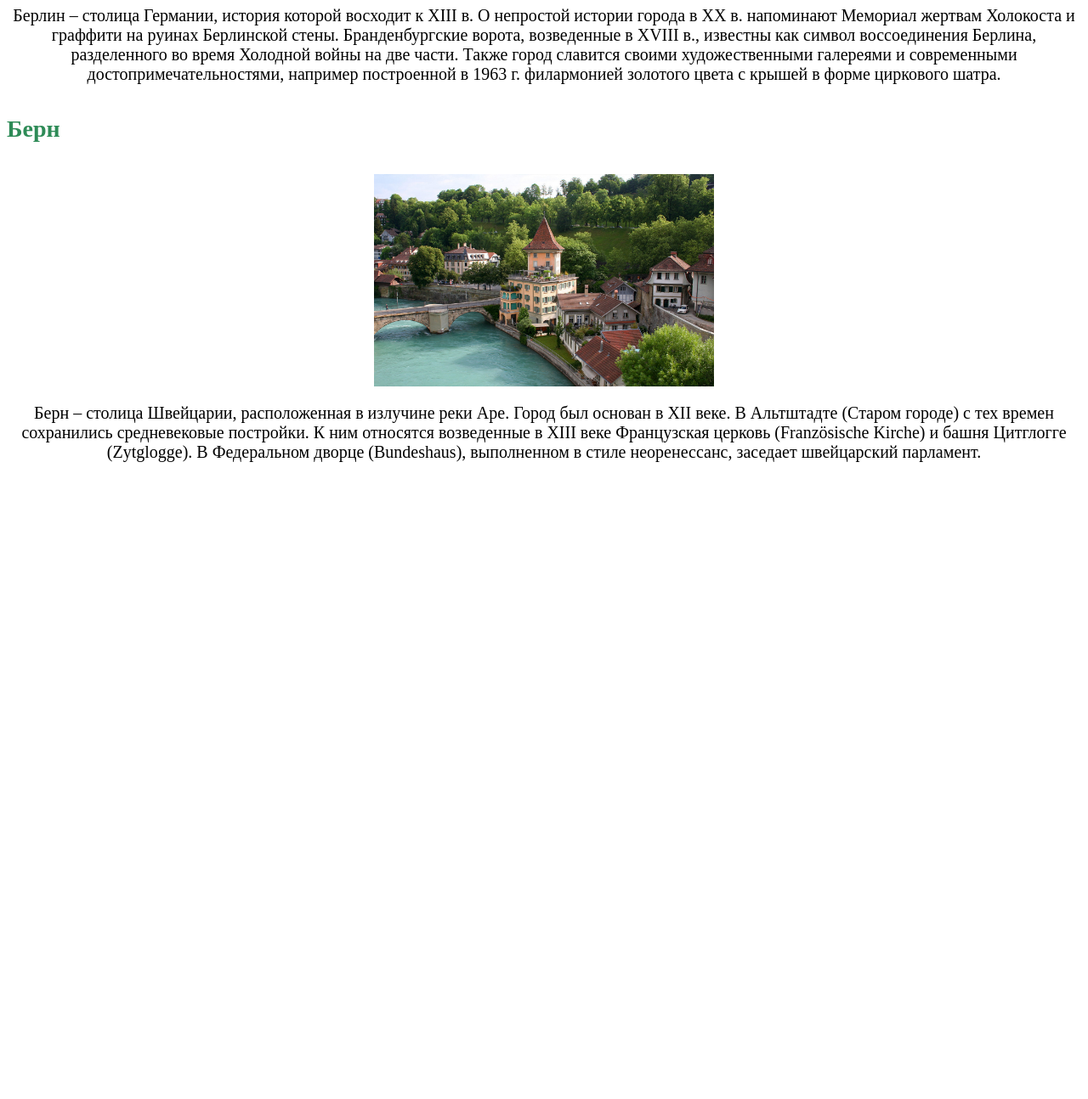
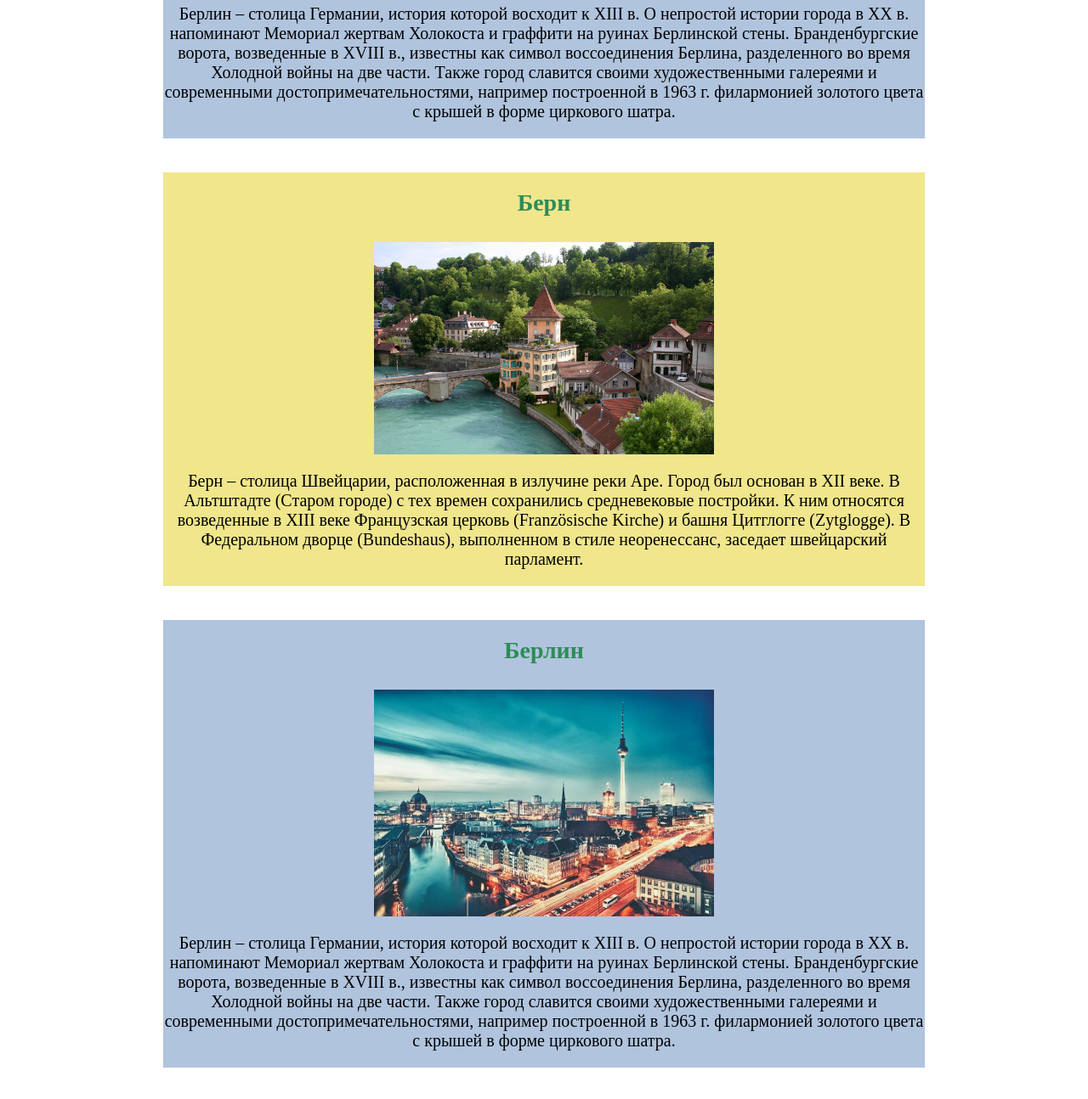
Before and after one commit to ArsenLen/FE-45-46, a plain HTML site: page project1/index.html in a window 1280 px wide. Shown: the part 460-1754 px from the top of the page at 85% size. Before the commit the page ends 1024 px from the top, so only its background shows below. Drawn offline with Linux system fonts and the light colour scheme.

Commit message:
project 1 done

```diff
--- a/project1/index.html
+++ b/project1/index.html
@@ -10,9 +10,9 @@
 </head>
 
 <body>
-    <h1>Города Европы</h1>
+    <h1 class="title">Города Европы</h1>
 
-    <article>
+    <article class="post-blue">
         <h4>Берлин</h4>
         <img src="./images/Berlin.jpg" alt="Берлин">
         <p>
@@ -24,7 +24,30 @@
         </p>
     </article>
 
-    <article>
+    <article class="post-yellow">
+        <h4>Берн</h4>
+        <img src="./images/Bern.jpg" alt="">
+        <p>
+            Берн – столица Швейцарии, расположенная в излучине реки Аре. Город был основан в XII веке. В Альтштадте (Старом
+            городе) с тех времен сохранились средневековые постройки. К ним относятся возведенные в XIII веке Французская
+            церковь (Französische Kirche) и башня Цитглогге (Zytglogge). В Федеральном дворце (Bundeshaus), выполненном в стиле
+            неоренессанс, заседает швейцарский парламент.
+        </p>
+    </article>
+
+    <article class="post-blue">
+        <h4>Берлин</h4>
+        <img src="./images/Berlin.jpg" alt="Берлин">
+        <p>
+            Берлин – столица Германии, история которой восходит к XIII в. О непростой истории города в XX в. напоминают
+            Мемориал жертвам Холокоста и граффити на руинах Берлинской стены. Бранденбургские ворота, возведенные в XVIII
+            в., известны как символ воссоединения Берлина, разделенного во время Холодной войны на две части. Также город
+            славится своими художественными галереями и современными достопримечательностями, например построенной в 1963 г.
+            филармонией золотого цвета с крышей в форме циркового шатра.
+        </p>
+    </article>
+
+    <article class="post-yellow">
         <h4>Берн</h4>
         <img src="./images/Bern.jpg" alt="">
         <p>
--- a/project1/style.css
+++ b/project1/style.css
@@ -1,16 +1,35 @@
+* {
+    margin: 0;
+}
 h1 {
     color: rgb(14, 105, 16); /* цвет текста */
     text-align: center; /* отцентрировать текст */
     font-size: 40px; /* размер шрифта, а по умолчанию он 32px */
+    margin-bottom: 50px; /* отступ снизу */
+}
+article {
+    width: 70%;
+    margin: auto; /* auto для центрирования */
+    margin-bottom: 40px;
+    /* padding-top: 20px;
+    padding-bottom: 20px; */
+    padding: 20px 0;
+}
+.post-blue {
+    background-color: lightsteelblue;
+}
+.post-yellow {
+    background-color: khaki;
 }
 h4 {
     font-size: 28px;
     color: seagreen;
+    text-align: center;
 }
 img {
     display: block; /* из картинки в блок */
-    margin: auto; /* центрирование блока */
-    width: 400px;
+    margin: 30px auto 20px; /* центрирование блока */
+    width: 400px; /* значение в процентах */
     /* text-align: center; не работает для картинки */
 }
 p {
@@ -22,15 +41,23 @@ p {
     при указании размера 500px для ширины, высота масштабируется автоматически отн-но ширины
     500x250
 
+    Задача. Добавить отступ для нижнего текста и объединить его с верхним внутренним оступом
+    Задача. Поставить блоки со статьями по центру
+    Задача. Сделать отступ между статьями в размере 40px.
+                Сделать отступ между заголовком поста и картинкой - 30px
+                Сделать отступ между картинкой и описанием поста - 20px
+    Задача. Поменять цвет фона у 2 и 4 поста
     Задача. Поменять размер и цвет заголовков постов(статей).
                 28px - новый шрифт, цвет выбирайте сами
 
-    Селектор - select - выборка(выбирать)
-    Селектор по тегу - выбрали тег - h1
+    Селектор - select - выборка(выбирать) :
+    0. * - выбор всех элементов
+    1. Селектор по тегу - выбрали тег - h1
+    2. Селектор по классу - .className
+
 
     Свойство - параметр, который мы хотим поменять
     color - свойство цвета текста
-
     Значение свойства - конкретное значение, на которое мы хотим изменить свойство
 
     селектор {
@@ -51,6 +78,27 @@ p {
     rbg(0 - 255, 0 - 255, 0 - 255) - 256^3
     shift + Х(рус раскладка) -  {}
 
+    margin - свойство изменения отступов
+    1. -top - сверху
+    2. -right - справа
+    3. -bottom - снизу
+    4. -left - слева
+
+    4 значения - margin: 10px 20px 30px 40px;
+    10px - сверху, 20px - справа, 30px - снизу, 40px - слева
+
+    3 значения - margin: 20px auto 30px;
+    20px - сверху, auto - справа и слева, 30px - снизу
+
+    2 значения - margin: 20px 40px;
+    20px - сверху и снизу, 40px - справа и слева
+
+    1 значение - margin: 50px;
+        50px - отступ со всех сторон. и сверху, и справа, и снизу, и слева 50px
+
+
+        margin: auto; Со всех сторон margin auto. Элемент центрируется
+            margin-bottom: 40px;
 
     ДЗ. 1. Добавить еще два поста (article)
     2.Изменить цвет фона каждого поста (article)
```
